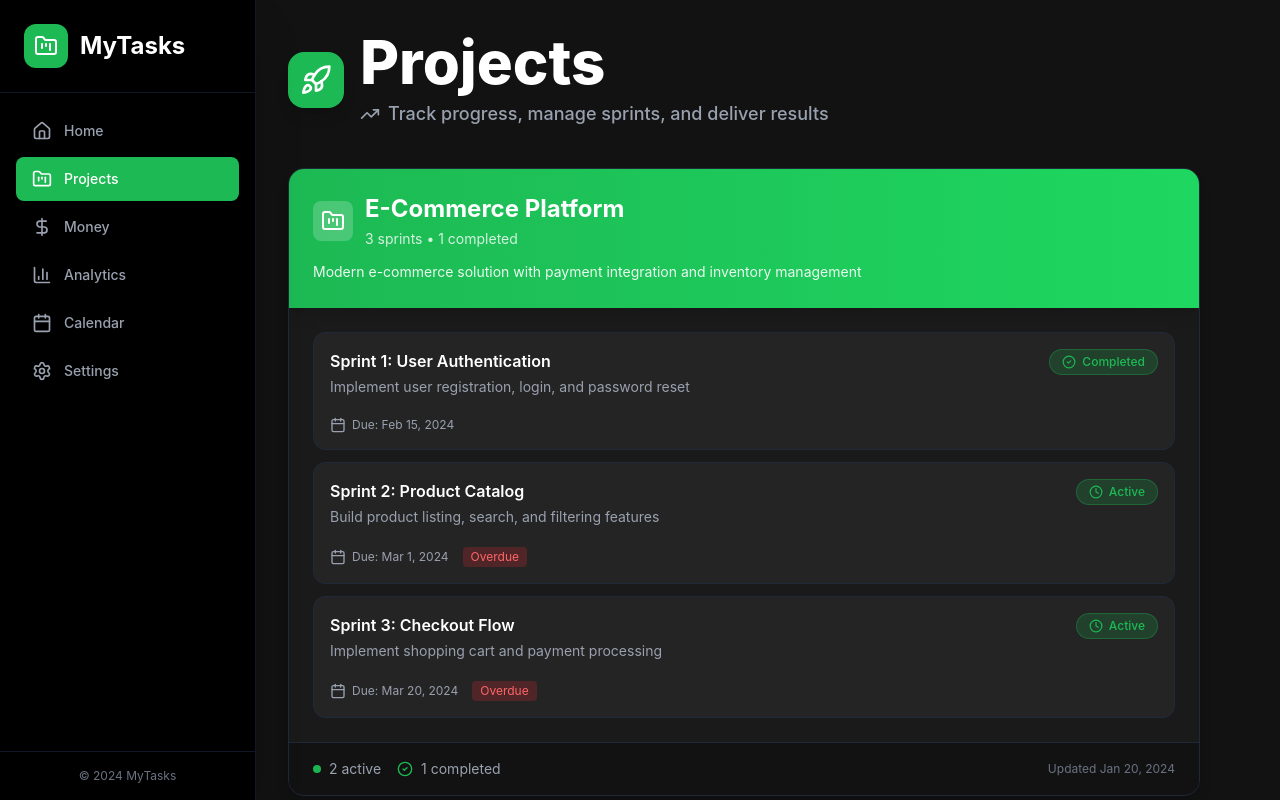
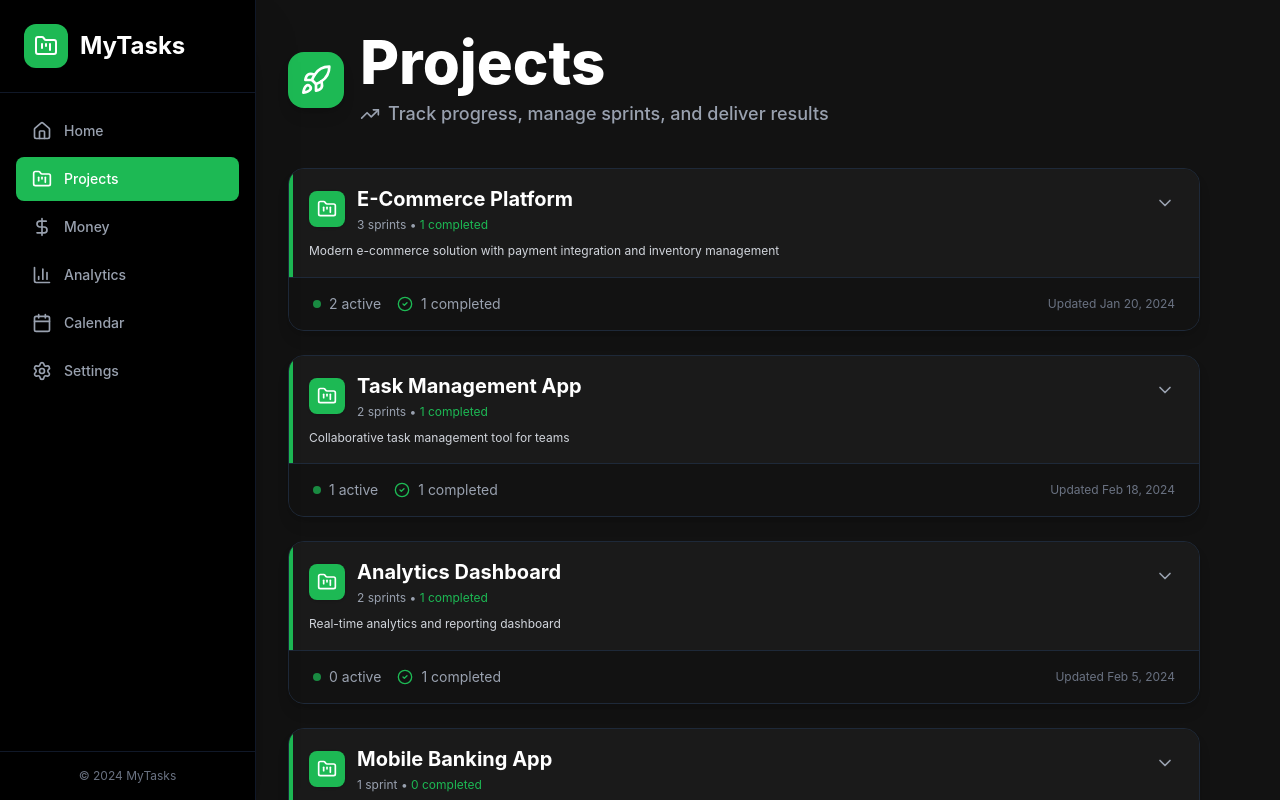
Before and after one commit to podestal/mytasks-client, a React (Vite) app in the folder app/: page /projects in a window 1280 px wide. Shown: the top 800 px of the page. Built offline with nearby package versions, Linux system fonts and the light colour scheme; no server answers.

Commit message:
adding animations and dropdwon to projects

```diff
--- a/app/package.json
+++ b/app/package.json
@@ -20,6 +20,7 @@
     "@tanstack/react-router-devtools": "^1.132.0",
     "@tanstack/router-plugin": "^1.132.0",
     "axios": "^1.13.2",
+    "framer-motion": "^12.23.24",
     "lucide-react": "^0.545.0",
     "react": "^19.2.0",
     "react-dom": "^19.2.0",
--- a/app/src/pages/ProjectsPage.tsx
+++ b/app/src/pages/ProjectsPage.tsx
@@ -1,6 +1,7 @@
 import axios from 'axios'
-import { FolderKanban, Calendar, CheckCircle2, XCircle, Clock, Rocket, TrendingUp } from 'lucide-react'
-import { useEffect } from 'react'
+import { FolderKanban, Calendar, CheckCircle2, XCircle, Clock, Rocket, TrendingUp, ChevronDown, ChevronUp } from 'lucide-react'
+import { useEffect, useState } from 'react'
+import { motion, AnimatePresence } from 'framer-motion'
 
 // Mock data based on your backend schema
 const mockProjects = [
@@ -165,6 +166,19 @@ const formatDate = (dateString: string) => {
 }
 
 const ProjectsPage = () => {
+  const [expandedProjects, setExpandedProjects] = useState<Set<number>>(new Set())
+
+  const toggleSprints = (projectId: number) => {
+    setExpandedProjects((prev) => {
+      const newSet = new Set(prev)
+      if (newSet.has(projectId)) {
+        newSet.delete(projectId)
+      } else {
+        newSet.add(projectId)
+      }
+      return newSet
+    })
+  }
 
   useEffect(() => {
     axios.get('http://localhost:3000/api/projects').then((response) => {
@@ -177,11 +191,21 @@ const ProjectsPage = () => {
     <div className="min-h-screen bg-[#121212] p-4 md:p-8">
       <div className="w-[90%] sm:w-[85%] md:w-[80%] lg:w-[90%] xl:w-[95%] 2xl:max-w-6xl ml-0 mr-auto">
         {/* Header */}
-        <div className="mb-10">
+        <motion.div
+          initial={{ opacity: 0, y: -20 }}
+          animate={{ opacity: 1, y: 0 }}
+          transition={{ duration: 0.5 }}
+          className="mb-10"
+        >
           <div className="flex items-center gap-4 mb-4">
-            <div className="p-3 bg-[#1DB954] rounded-2xl shadow-lg">
+            <motion.div
+              initial={{ scale: 0, rotate: -180 }}
+              animate={{ scale: 1, rotate: 0 }}
+              transition={{ duration: 0.5, type: "spring" }}
+              className="p-3 bg-[#1DB954] rounded-2xl shadow-lg"
+            >
               <Rocket className="w-8 h-8 text-white" />
-            </div>
+            </motion.div>
             <div>
               <h1 className="text-5xl md:text-6xl font-extrabold text-white mb-2">
                 Projects
@@ -194,52 +218,91 @@ const ProjectsPage = () => {
               </div>
             </div>
           </div>
-        </div>
+        </motion.div>
 
         {/* Projects List */}
         <div className="space-y-6">
-          {mockProjects.map((project) => {
+          {mockProjects.map((project, index) => {
             const activeSprints = project.sprints.filter((s) => s.status === 'A').length
             const completedSprints = project.sprints.filter((s) => s.status === 'D').length
             const totalSprints = project.sprints.length
 
             return (
-              <div
+              <motion.div
                 key={project.id}
+                initial={{ opacity: 0, y: 20 }}
+                animate={{ opacity: 1, y: 0 }}
+                transition={{ duration: 0.4, delay: index * 0.1 }}
                 className="bg-[#1a1a1a] rounded-2xl shadow-lg hover:bg-[#242424] transition-all duration-300 overflow-hidden border border-gray-800"
               >
                 {/* Project Header */}
-                <div className="bg-gradient-to-r from-[#1DB954] to-[#1ed760] p-6 text-white shadow-lg">
-                  <div className="flex items-start justify-between mb-3">
-                    <div className="flex items-center gap-3">
-                      <div className="p-2 bg-white/20 rounded-lg backdrop-blur-sm">
-                        <FolderKanban className="w-6 h-6" />
-                      </div>
-                      <div>
-                        <h2 className="text-2xl font-bold">{project.name}</h2>
-                        <p className="text-white/80 text-sm mt-1">
+                <motion.div
+                  initial={{ opacity: 0 }}
+                  animate={{ opacity: 1 }}
+                  transition={{ duration: 0.4, delay: index * 0.1 + 0.2 }}
+                  className="bg-[#1a1a1a] border-l-4 border-[#1DB954] p-4 shadow-lg"
+                >
+                  <div className="flex items-start justify-between mb-2">
+                    <div className="flex items-center gap-3 flex-1">
+                      <motion.div
+                        whileHover={{ scale: 1.1, rotate: 5 }}
+                        className="p-2 bg-[#1DB954] rounded-lg shadow-sm"
+                      >
+                        <FolderKanban className="w-5 h-5 text-white" />
+                      </motion.div>
+                      <div className="flex-1">
+                        <h2 className="text-xl font-bold text-white">{project.name}</h2>
+                        <p className="text-gray-400 text-xs mt-1">
                           {totalSprints} sprint{totalSprints !== 1 ? 's' : ''} •{' '}
-                          {completedSprints} completed
+                          <span className="text-[#1DB954]">{completedSprints} completed</span>
                         </p>
                       </div>
                     </div>
+                    {project.sprints.length > 0 && (
+                      <motion.button
+                        onClick={() => toggleSprints(project.id)}
+                        whileHover={{ scale: 1.1 }}
+                        whileTap={{ scale: 0.95 }}
+                        className="p-2 hover:bg-gray-800 rounded-lg transition-colors"
+                        aria-label={expandedProjects.has(project.id) ? 'Hide sprints' : 'Show sprints'}
+                      >
+                        {expandedProjects.has(project.id) ? (
+                          <ChevronUp className="w-5 h-5 text-[#1DB954]" />
+                        ) : (
+                          <ChevronDown className="w-5 h-5 text-gray-400" />
+                        )}
+                      </motion.button>
+                    )}
                   </div>
                   {project.description && (
-                    <p className="text-white/90 text-sm leading-relaxed">
+                    <p className="text-gray-300 text-xs leading-relaxed">
                       {project.description}
                     </p>
                   )}
-                </div>
+                </motion.div>
 
                 {/* Sprints Section */}
-                <div className="p-6">
+                <AnimatePresence>
+                  {expandedProjects.has(project.id) && (
+                    <motion.div
+                      initial={{ height: 0, opacity: 0 }}
+                      animate={{ height: 'auto', opacity: 1 }}
+                      exit={{ height: 0, opacity: 0 }}
+                      transition={{ duration: 0.3, ease: 'easeInOut' }}
+                      className="overflow-hidden"
+                    >
+                      <div className="p-6 pt-4">
                         <div className="space-y-3">
                           {project.sprints.length === 0 ? (
-                      <p className="text-gray-400 text-center py-8">
+                            <motion.p
+                              initial={{ opacity: 0 }}
+                              animate={{ opacity: 1 }}
+                              className="text-gray-400 text-center py-8"
+                            >
                               No sprints yet
-                      </p>
+                            </motion.p>
                           ) : (
-                      project.sprints.map((sprint) => {
+                            project.sprints.map((sprint, sprintIndex) => {
                               const statusConfig = getStatusConfig(sprint.status)
                               const StatusIcon = statusConfig.icon
                               const daysUntilDeadline = Math.ceil(
@@ -248,8 +311,12 @@ const ProjectsPage = () => {
                               )
 
                               return (
-                          <div
+                                <motion.div
                                   key={sprint.id}
+                                  initial={{ opacity: 0, x: -20 }}
+                                  animate={{ opacity: 1, x: 0 }}
+                                  transition={{ duration: 0.3, delay: sprintIndex * 0.05 }}
+                                  whileHover={{ x: 4 }}
                                   className="border border-gray-800 rounded-xl p-4 hover:border-gray-700 transition-colors bg-[#242424]"
                                 >
                             <div className="flex items-start justify-between mb-2">
@@ -294,15 +361,23 @@ const ProjectsPage = () => {
                                 )}
                               </div>
                                 </div>
-                          </div>
+                              </motion.div>
                             )
                           })
                         )}
                       </div>
                     </div>
+                  </motion.div>
+                )}
+              </AnimatePresence>
 
                 {/* Project Footer Stats */}
-                <div className="px-6 py-4 bg-[#121212] border-t border-gray-800">
+                <motion.div
+                  initial={{ opacity: 0 }}
+                  animate={{ opacity: 1 }}
+                  transition={{ duration: 0.4, delay: index * 0.1 + 0.3 }}
+                  className="px-6 py-4 bg-[#121212] border-t border-gray-800"
+                >
                   <div className="flex items-center justify-between text-sm">
                     <div className="flex items-center gap-4">
                       <div className="flex items-center gap-2">
@@ -322,8 +397,8 @@ const ProjectsPage = () => {
                       Updated {formatDate(project.updated_at)}
                     </span>
                   </div>
-                </div>
-              </div>
+                </motion.div>
+              </motion.div>
             )
           })}
         </div>
```
Also changed, not shown: app/src/components/Navigation.tsx (+41 -10 lines), 1 other file (tests, documents, lock files or other folders). Lines whose indentation alone changed are shown as unchanged.
